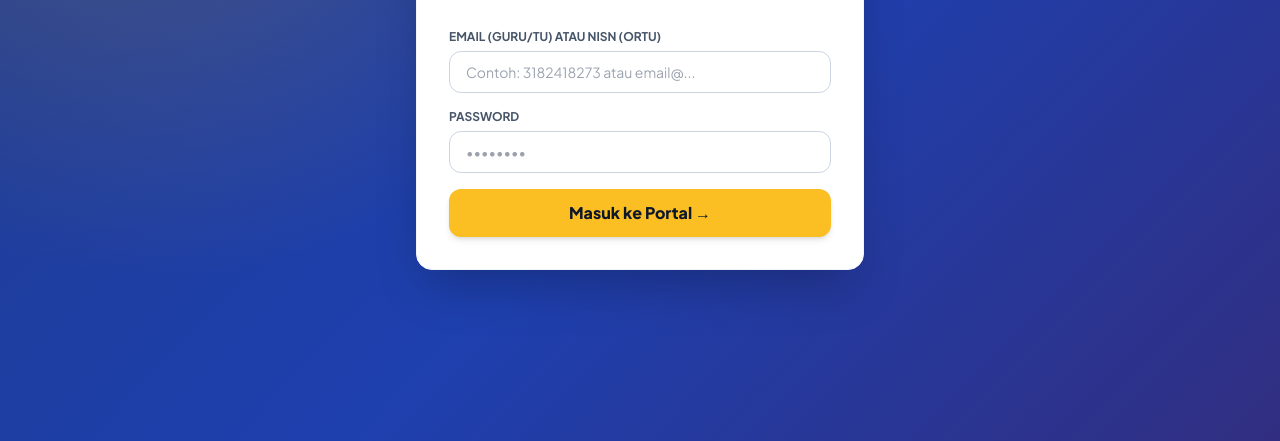
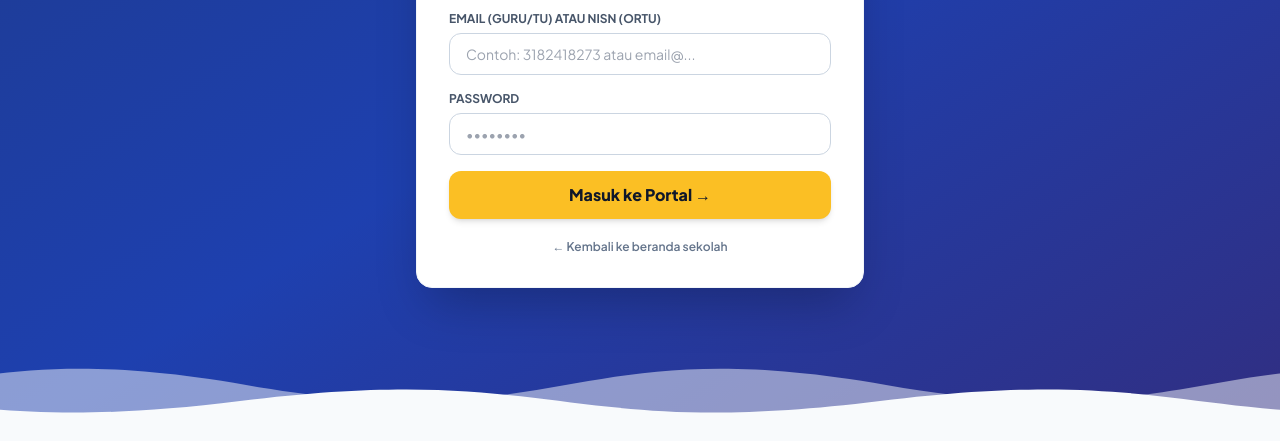
Before and after one commit to sdnpluit03/portal-sdnpluit03, a plain HTML site: page index.html in a window 1280 px wide. Shown: the part 359-800 px from the top of the page. Drawn offline with nearby package versions, Linux system fonts and the light colour scheme.

Commit message:
Add files via upload

```diff
--- a/index.html
+++ b/index.html
@@ -9,9 +9,11 @@
     <script src="https://cdn.jsdelivr.net/npm/@supabase/supabase-js@2.49.4"></script>
     <link href="https://fonts.googleapis.com/css2?family=Plus+Jakarta+Sans:wght@400;500;600;700;800&display=swap" rel="stylesheet">
     <style>
-        body { font-family: 'Plus Jakarta Sans', sans-serif; background: linear-gradient(180deg,#e8f0fb 0,#f6f8fc 340px) fixed; }
-        #login-view { background-image: radial-gradient(circle at 12% 18%, rgba(251,191,36,.2), transparent 38%), linear-gradient(135deg,#1e3a8a,#1e40af 55%,#312e81); }
-        nav { box-shadow: 0 10px 28px -20px rgba(15,23,42,.35); }
+        body { font-family: 'Plus Jakarta Sans', sans-serif; }
+        .wave-front { animation: wave 16s linear infinite; }
+        .wave-back { animation: wave 26s linear infinite reverse; }
+        @keyframes wave { to { transform: translateX(-50%); } }
+        @media (prefers-reduced-motion: reduce) { *, *::before, *::after { animation: none !important; transition: none !important; } }
         #stats-row > div { border-left: 4px solid #1d4ed8; }
         #stats-row > div:nth-child(2) { border-left-color: #047857; }
         #stats-row > div:nth-child(3) { border-left-color: #f59e0b; }
@@ -136,8 +138,9 @@
 <body class="bg-slate-50 text-slate-800 antialiased min-h-screen">
 
     <!-- HALAMAN LOGIN -->
-    <div id="login-view" class="min-h-screen flex items-center justify-center p-4 bg-gradient-to-br from-blue-900 via-blue-800 to-indigo-900">
-        <div class="bg-white w-full max-w-md rounded-2xl shadow-2xl border border-slate-100 p-8">
+    <div id="login-view" class="relative overflow-hidden min-h-screen flex items-center justify-center p-4 bg-gradient-to-br from-blue-900 via-blue-800 to-indigo-900">
+        <svg class="wave-back absolute bottom-0 left-0 w-[200%] h-20 md:h-28 text-slate-50/50 pointer-events-none" viewBox="0 0 2880 80" preserveAspectRatio="none" aria-hidden="true"><path fill="currentColor" d="M0,40 C360,80 360,0 720,40 C1080,80 1080,0 1440,40 C1800,80 1800,0 2160,40 C2520,80 2520,0 2880,40 V80 H0Z"/></svg><svg class="wave-front absolute bottom-0 left-0 w-[200%] h-14 md:h-20 text-slate-50 pointer-events-none" viewBox="0 0 2880 80" preserveAspectRatio="none" aria-hidden="true"><path fill="currentColor" d="M0,40 C360,0 360,80 720,40 C1080,0 1080,80 1440,40 C1800,0 1800,80 2160,40 C2520,0 2520,80 2880,40 V80 H0Z"/></svg>
+        <div class="relative z-10 bg-white w-full max-w-md rounded-2xl shadow-2xl border border-slate-100 p-8">
             <div class="text-center mb-8">
                 <img src="logo.png" alt="Logo SDN Pluit 03" class="h-14 w-14 object-contain rounded-2xl mx-auto mb-3 shadow-sm"
                      onerror="this.outerHTML='<div class=\'w-14 h-14 bg-blue-700 text-white font-extrabold text-xl rounded-2xl flex items-center justify-center mx-auto mb-3 shadow-md\'>P03</div>'">
@@ -165,6 +168,7 @@
                     Masuk ke Portal &rarr;
                 </button>
             </form>
+            <a href="../" class="block text-center text-xs font-semibold text-slate-500 hover:text-blue-700 mt-5">&larr; Kembali ke beranda sekolah</a>
         </div>
     </div>
 
@@ -187,6 +191,7 @@
                         class="hidden bg-blue-50 hover:bg-blue-100 text-blue-700 text-xs font-bold px-3 py-2 rounded-lg transition">
                         Profil Pegawai
                     </button>
+                    <a href="../" class="hidden sm:inline text-xs font-bold text-slate-600 hover:text-blue-700 px-2">Beranda</a>
                     <button id="btn-open-pass" class="bg-slate-100 hover:bg-slate-200 text-slate-700 text-xs font-bold px-3 py-2 rounded-lg transition">
                         Ganti Password
                     </button>
@@ -1524,7 +1529,7 @@
             document.getElementById('siswa-profile-card').classList.toggle('hidden', !isSiswa);
             const heroName = (document.getElementById('user-name').textContent || '').trim().split(/\s+/)[0];
             const heroMsg = { admin: 'Kelola seluruh data sekolah dari satu tempat.', guru: 'Isi nilai dan pantau data siswa di kelas Anda.', tendik: 'Kelola administrasi dan mutasi siswa.', siswa: 'Lihat dan lengkapi data diri Anda di sini.' }[currentRole] || '';
-            document.getElementById('welcome-hero').innerHTML = `<div class="rounded-2xl p-6 sm:p-7 text-white bg-gradient-to-r from-blue-900 via-blue-800 to-blue-700 shadow-md"><p class="text-blue-200 text-xs font-semibold">SDN Pluit 03 &bull; Penjaringan, Jakarta Utara</p><h2 class="text-2xl font-extrabold mt-1">Halo, ${escHtml(heroName)}</h2><p class="text-blue-100 text-sm mt-1">${heroMsg}</p></div>`;
+            document.getElementById('welcome-hero').innerHTML = `<div class="relative overflow-hidden rounded-2xl text-white bg-gradient-to-br from-blue-900 via-blue-800 to-indigo-900 shadow-md"><div class="relative z-10 px-6 sm:px-8 pt-7 pb-14"><span class="inline-block bg-blue-700/60 backdrop-blur-sm border border-blue-300/30 text-blue-100 text-xs font-semibold px-3 py-1 rounded-full mb-3">SDN Pluit 03 &bull; Penjaringan, Jakarta Utara</span><h2 class="text-3xl sm:text-4xl font-extrabold tracking-tight leading-tight">Halo, ${escHtml(heroName)}</h2><p class="text-blue-100 text-sm sm:text-base mt-2 max-w-xl">${heroMsg}</p></div><svg class="wave-back absolute bottom-0 left-0 w-[200%] h-8 text-slate-50/50 pointer-events-none" viewBox="0 0 2880 80" preserveAspectRatio="none" aria-hidden="true"><path fill="currentColor" d="M0,40 C360,80 360,0 720,40 C1080,80 1080,0 1440,40 C1800,80 1800,0 2160,40 C2520,80 2520,0 2880,40 V80 H0Z"/></svg><svg class="wave-front absolute bottom-0 left-0 w-[200%] h-6 text-slate-50 pointer-events-none" viewBox="0 0 2880 80" preserveAspectRatio="none" aria-hidden="true"><path fill="currentColor" d="M0,40 C360,0 360,80 720,40 C1080,0 1080,80 1440,40 C1800,0 1800,80 2160,40 C2520,0 2520,80 2880,40 V80 H0Z"/></svg></div>`;
             document.getElementById('toolbar-filter-siswa').classList.toggle('hidden', isSiswa);
             document.getElementById('btn-open-pegawai-profile').classList.toggle('hidden', isSiswa);
 
```
